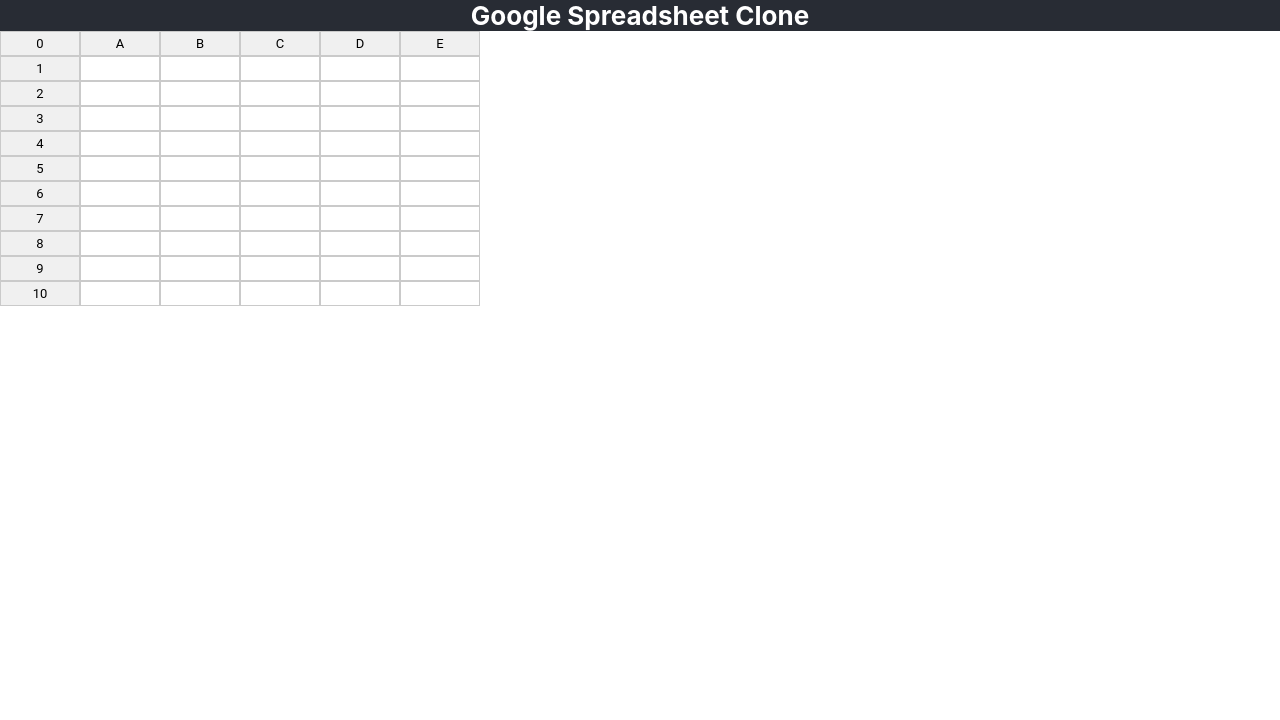
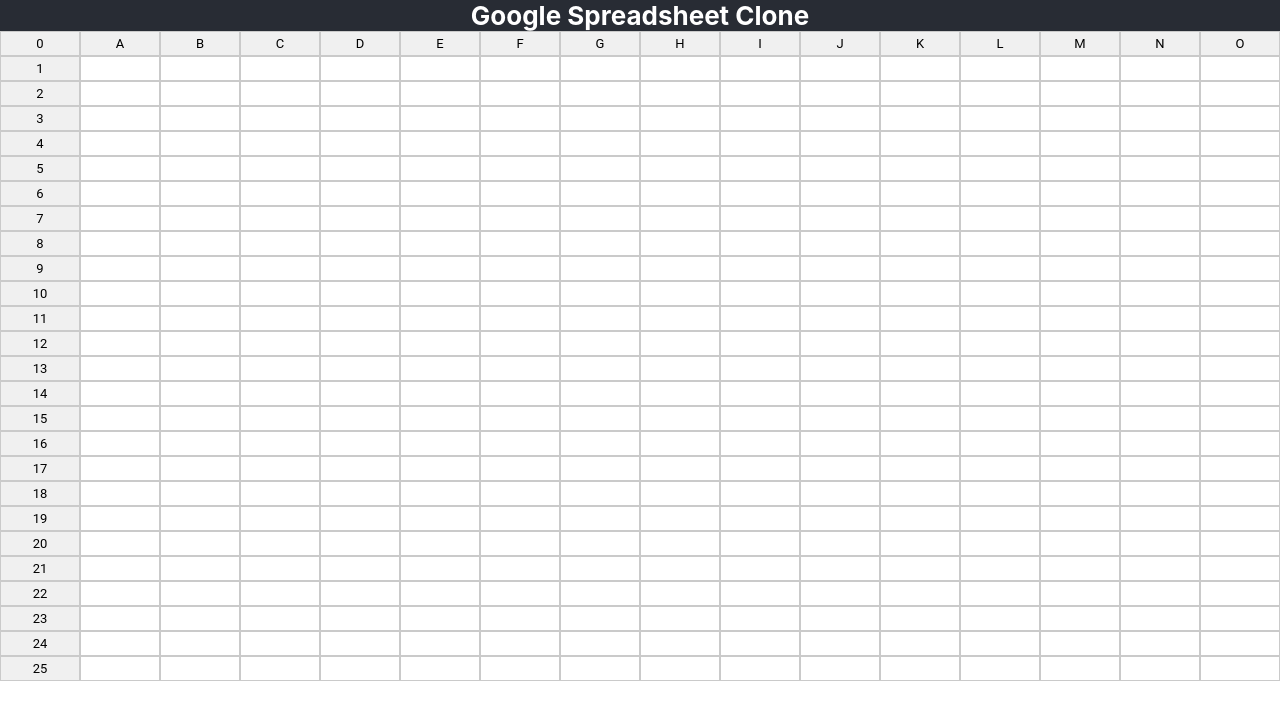
Before and after one commit to akjais1994/spread-sheet-app, a React (Create React App) app: page / in a window 1280 px wide. Shown: the top 720 px of the page. Built offline with nearby package versions, Linux system fonts and the light colour scheme.

Commit message:
increase by default row and column numbers

```diff
--- a/src/App.js
+++ b/src/App.js
@@ -8,7 +8,7 @@
         <strong>Google Spreadsheet Clone</strong>
       </header>
       <div className="table-container">
-        <Table x={10} y={5} />
+        <Table x={25} y={15} />
       </div>
     </div>
   );
```
